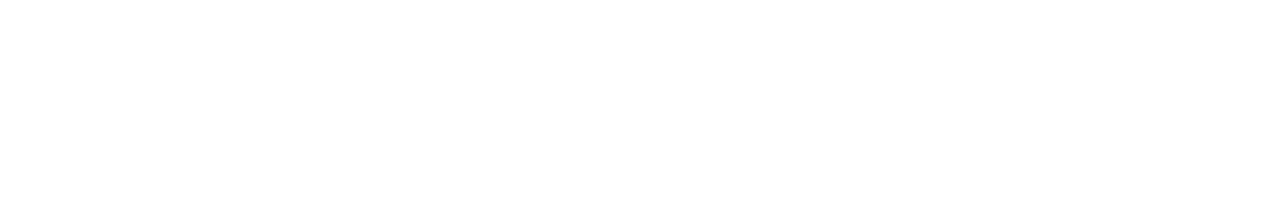
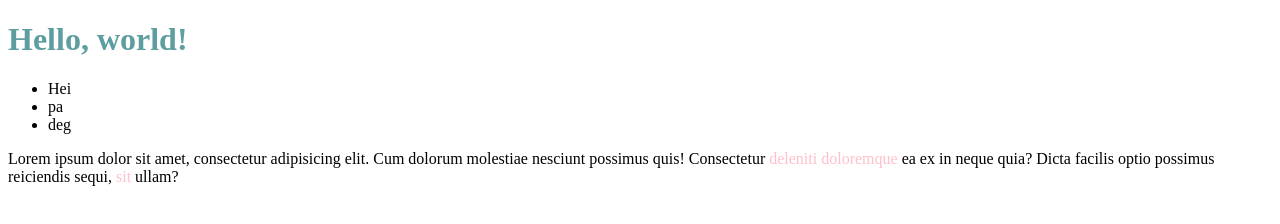
Before and after one commit to Saegrov/pres, a plain HTML site: page index.html in a window 1280 px wide. Drawn offline with Linux system fonts and the light colour scheme.

Commit message:
Oppgave 1

```diff
--- a/index.html
+++ b/index.html
@@ -1,10 +1,27 @@
-<!DOCTYPE html>
-<html>
-<head lang="en">
+<!doctype html>
+<html lang="en">
+<head>
     <meta charset="UTF-8">
-    <title></title>
+    <title>Hello, world!</title>
+    <link rel="stylesheet" href="style.css">
 </head>
 <body>
 
+<h1>Hello, world!</h1>
+
+<ul>
+    <li>Hei</li>
+    <li>pa</li>
+    <li>deg</li>
+</ul>
+
+
+<p>
+    Lorem ipsum dolor sit amet, consectetur adipisicing elit. Cum dolorum molestiae nesciunt possimus quis! Consectetur
+    <span class="rosaSkrift">deleniti doloremque</span> ea ex in neque quia? Dicta facilis optio possimus reiciendis
+    sequi, <span class="rosaSkrift">sit</span> ullam?
+</p>
+
+
 </body>
 </html>
--- /dev/null
+++ b/style.css
@@ -0,0 +1,10 @@
+
+
+h1 {
+    font-size: xx-large;
+    color: cadetblue;
+}
+
+.rosaSkrift {
+    color: pink;
+}
```
